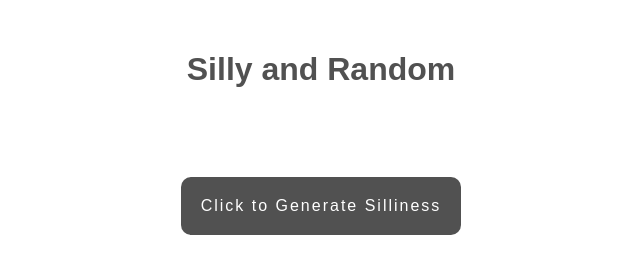
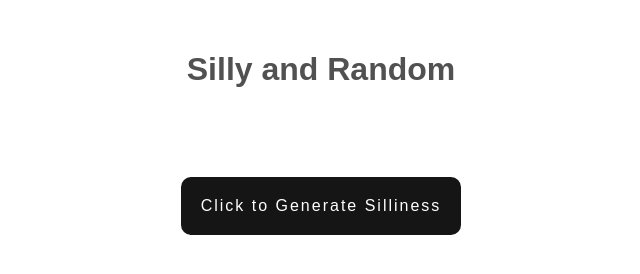
Before and after one commit to rjschodowski/random-name-generator, a website built with Parcel: page index.html in a window 1280 px wide. In both pictures the pointer is over the button "Click to Generate Silliness". Shown: the whole page, without its empty margins (319-959 px from the left). Built offline with nearby package versions, Linux system fonts and the light colour scheme.

Commit message:
Update styles.css

```diff
--- a/src/styles.css
+++ b/src/styles.css
@@ -26,3 +26,7 @@ h3 {
   border: none;
   border-radius: 10px;
 }
+
+#btn:hover {
+  background-color: #151515;
+}
```
